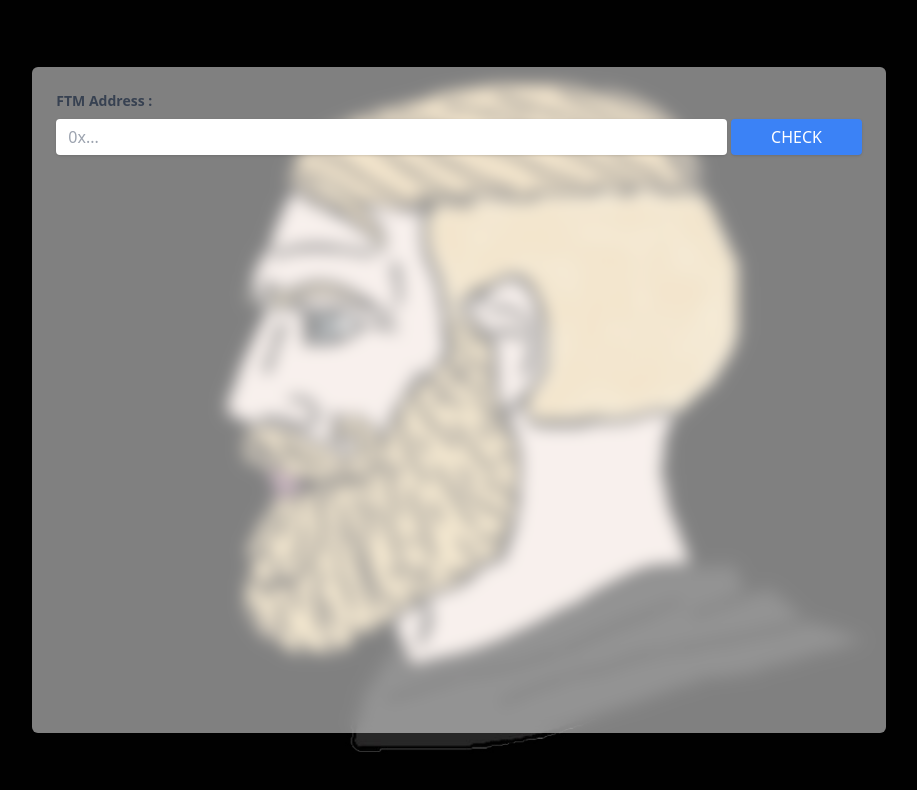
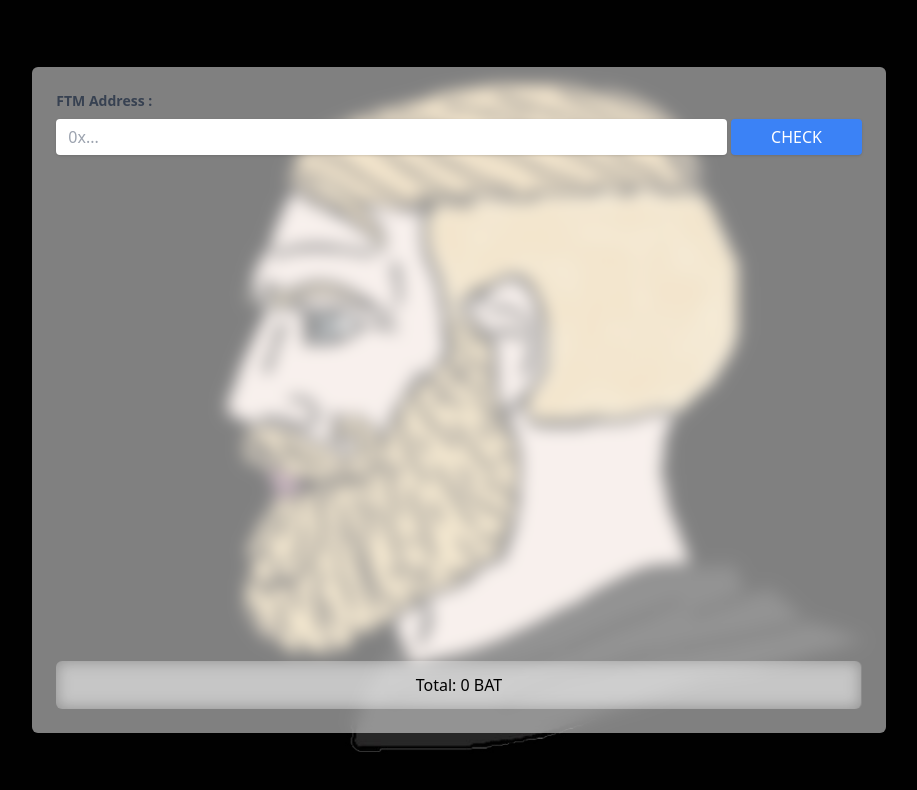
Before and after one commit to Leoche/chadvsscammers-tools, a Nuxt app: page / in a window 1280 px wide. Shown: the top 790 px of the page, without its empty margins (181-1098 px from the left). Built offline with nearby package versions, Linux system fonts and the light colour scheme.

Commit message:
chad total

```diff
--- a/app.vue
+++ b/app.vue
@@ -1,6 +1,6 @@
 <template>
   <div id="main" class="w-full h-full fixed overflow-hidden bg-black flex justify-center items-center">
-      <div class="w-8/12 h-5/6 bg-white/50 rounded-md p-6 backdrop-blur">
+      <div class="w-8/12 h-5/6 bg-white/50 rounded-md p-6 backdrop-blur flex flex-col">
       <div class="flex items-end">
         <div class="w-10/12">
           <label class="block text-gray-700 text-sm font-bold mb-2" for="username">
@@ -13,8 +13,11 @@
           <button @click="check" class="shadow appearance-none border-none  rounded w-full py-2 px-3 text-white bg-blue-500 hover:bg-blue-700 leading-tight focus:outline-none focus:shadow-outline" type="button">CHECK</button>
         </div>
       </div>
-      <div class="flex items-end mt-4 flex-wrap">
-        <Nft v-for="id in ids" v-bind:key="id" v-bind:nft_id="id"></Nft>
+      <div class="flex items-end mt-4 flex-wrap  mb-auto">
+        <Nft v-for="id in ids" v-bind:key="id" v-bind:nft_id="id" v-on:revenueUpdate="updateRevenue"></Nft>
+      </div>
+      <div class="text-center mt-4 bg-white/10 rounded-md p-3 backdrop-blur mt-auto">
+        Total: {{total}} BAT
       </div>
       </div>
   </div>
@@ -34,17 +37,22 @@ export default {
     return {
       adr: '',
       ids: [],
+      total:0,
     }
   },
   methods:{
     async check(){
       this.ids = []
+      this.total = 0
       const web3 = new Web3('https://rpcapi.fantom.network')
       var contract = new web3.eth.Contract(contractChad.abi, contractChad.adr);
       contract.methods.getTokensOf(this.adr).call({from: '0x453fA7DE96528738d8C9a73c8Af54c613ba96cE2'})
       .then((result) => {
         this.ids = result
       });
+    },
+    updateRevenue(revenue){
+      this.total += revenue
     }
   },
 }
--- a/nft.vue
+++ b/nft.vue
@@ -30,6 +30,7 @@ export default {
       contract.methods.estimatedRevenuesOf([this.nft_id]).call({from:'0x453fA7DE96528738d8C9a73c8Af54c613ba96cE2'})
       .then((result) => {
         this.revenue = Math.floor(result/Math.pow(10,18));
+        this.$emit('revenueUpdate', this.revenue)
       });
 
       contract.methods.isThief(this.nft_id).call({from:'0x453fA7DE96528738d8C9a73c8Af54c613ba96cE2'})
```
